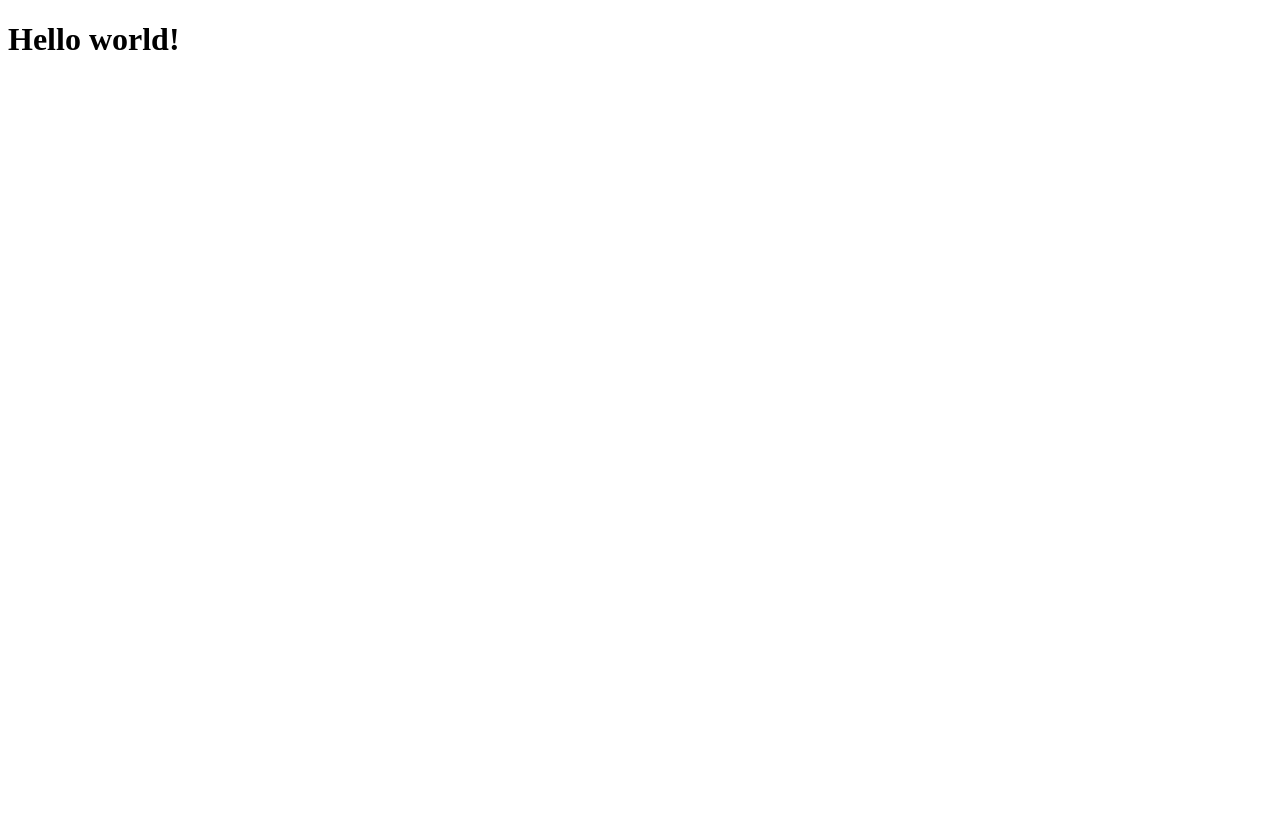
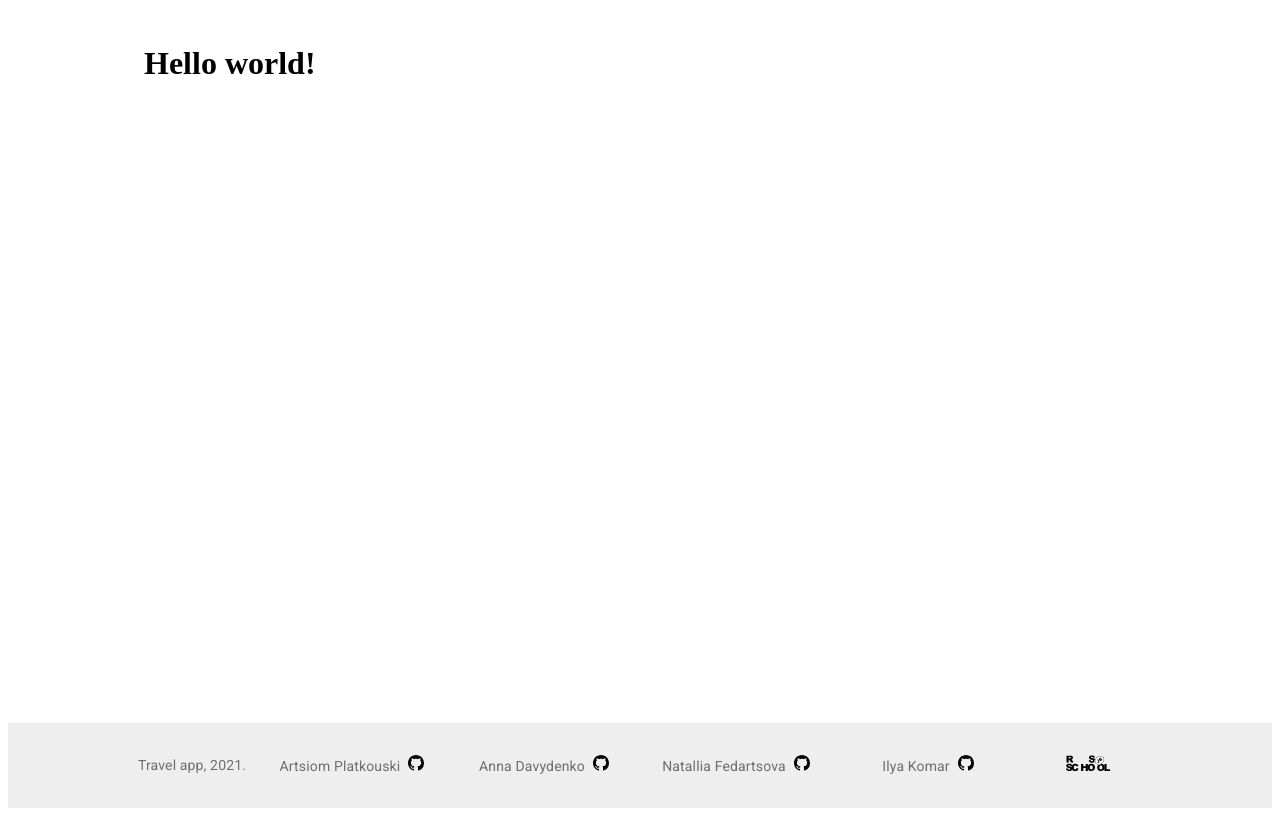
Before and after one commit to aplatkouski/travel-app, a React app: page / in a window 1280 px wide. Built offline with nearby package versions, Linux system fonts and the light colour scheme.

Commit message:
feat: add footer
Signed-off-by: aplatkouski <5857672+aplatkouski@users.noreply.github.com>

```diff
--- a/src/App.tsx
+++ b/src/App.tsx
@@ -1,9 +1,27 @@
+import { createStyles, makeStyles } from '@material-ui/core/styles';
+import Footer from 'Components/Footer';
+import MainView from 'Components/MainView';
 import React from 'react';
 
-const App = (): JSX.Element => (
-  <div className="App">
-    <h1>Hello world!</h1>
-  </div>
+const useStyles = makeStyles(
+  createStyles({
+    root: {
+      display: 'flex',
+      flexDirection: 'column',
+      minHeight: '100vh',
+    },
+  })
 );
 
+const App = (): JSX.Element => {
+  const classes = useStyles();
+
+  return (
+    <div className={classes.root}>
+      <MainView />
+      <Footer />
+    </div>
+  );
+};
+
 export default App;
--- /dev/null
+++ b/src/assets/data/contributors.json
@@ -0,0 +1,18 @@
+[
+  {
+    "name": "Artsiom Platkouski",
+    "gitHubLink": "https://github.com/aplatkouski"
+  },
+  {
+    "name": "Anna Davydenko",
+    "gitHubLink": "https://github.com/AnnaDavydenko"
+  },
+  {
+    "name": "Natallia Fedartsova",
+    "gitHubLink": "https://github.com/natallia-js"
+  },
+  {
+    "name": "Ilya Komar",
+    "gitHubLink": "https://github.com/Helias17"
+  }
+]
--- /dev/null
+++ b/src/components/ContributorLinks/ContributorLinks.tsx
@@ -0,0 +1,53 @@
+import { Grid, Link } from '@material-ui/core';
+import { createStyles, makeStyles, Theme } from '@material-ui/core/styles';
+import GitHubLogo from 'Assets/icons/github-logo.svg';
+import SvgImg from 'Components/SvgImg';
+import * as React from 'react';
+import { Contributors } from 'States/contributors/model';
+
+const useStyles = makeStyles((theme: Theme) =>
+  createStyles({
+    item: {
+      color: theme.palette.text.secondary,
+      margin: theme.spacing(1, 0),
+      minWidth: theme.spacing(20),
+      textAlign: 'center',
+    },
+    link: {
+      color: theme.palette.text.secondary,
+      '& > *': {
+        marginLeft: theme.spacing(1),
+      },
+    },
+  })
+);
+
+export interface Props {
+  contributors: Contributors;
+}
+
+const ContributorLinks = ({ contributors }: Props): JSX.Element => {
+  const classes = useStyles();
+
+  return (
+    <>
+      {contributors.map((contributor) => (
+        <Grid key={contributor.name} className={classes.item} item md={3} sm={6} xs={12}>
+          <Link
+            className={classes.link}
+            href={contributor.gitHubLink}
+            rel="noopener"
+            target="_blank"
+            underline="none"
+            variant="body2"
+          >
+            {contributor.name}
+            <SvgImg alt="GitHub logo" src={GitHubLogo} title="github.com" />
+          </Link>
+        </Grid>
+      ))}
+    </>
+  );
+};
+
+export default ContributorLinks;
--- /dev/null
+++ b/src/components/ContributorLinks/index.ts
@@ -0,0 +1,3 @@
+import ContributorLinks from './ContributorLinks';
+
+export default ContributorLinks;
--- /dev/null
+++ b/src/components/Footer/Footer.tsx
@@ -0,0 +1,73 @@
+import { Grid, Link, Typography } from '@material-ui/core';
+import { createStyles, makeStyles, Theme } from '@material-ui/core/styles';
+import RsSchoolLogo from 'Assets/icons/rsschool-logo.svg';
+import ContributorLinks from 'Components/ContributorLinks';
+import SvgImg from 'Components/SvgImg';
+import contributors from 'Data/contributors.json';
+import * as React from 'react';
+
+const useStyles = makeStyles((theme: Theme) =>
+  createStyles({
+    container: {
+      flexGrow: 1,
+      margin: 'auto',
+      maxWidth: '1024px',
+      justifyContent: 'center',
+    },
+    footer: {
+      backgroundColor:
+        theme.palette.type === 'light'
+          ? theme.palette.grey[200]
+          : theme.palette.grey[800],
+      flexShrink: 0,
+      padding: theme.spacing(3, 2),
+    },
+    item: {
+      color: theme.palette.text.secondary,
+      display: 'flex',
+      justifyContent: 'center',
+      margin: theme.spacing(1, 0),
+    },
+  })
+);
+
+const AppIntro = () => (
+  <Typography color="textSecondary" variant="body2">
+    <Link
+      color="inherit"
+      href="https://github.com/aplatkouski/travel-app"
+      title="Travel app source"
+    >
+      Travel app
+    </Link>
+    {`, ${new Date().getFullYear()}.`}
+  </Typography>
+);
+
+export default function Footer(): JSX.Element {
+  const classes = useStyles();
+
+  return (
+    <footer className={classes.footer}>
+      <Grid className={classes.container} container>
+        <Grid className={classes.item} item md sm={12}>
+          <AppIntro />
+        </Grid>
+        <Grid container item md={9} sm={12}>
+          <ContributorLinks contributors={contributors} />
+        </Grid>
+        <Grid className={classes.item} item md sm={12}>
+          <Link
+            color="inherit"
+            href="https://rs.school/js/"
+            rel="noopener"
+            target="_blank"
+            underline="none"
+          >
+            <SvgImg alt="RSSchool logo" src={RsSchoolLogo} title="rs.school" />
+          </Link>
+        </Grid>
+      </Grid>
+    </footer>
+  );
+}
--- /dev/null
+++ b/src/components/Footer/index.ts
@@ -0,0 +1,3 @@
+import Footer from './Footer';
+
+export default Footer;
--- /dev/null
+++ b/src/components/MainView/MainView.tsx
@@ -0,0 +1,26 @@
+import { Container } from '@material-ui/core';
+import { createStyles, makeStyles, Theme } from '@material-ui/core/styles';
+import React from 'react';
+
+const useStyles = makeStyles((theme: Theme) =>
+  createStyles({
+    main: {
+      flexBasis: 'auto',
+      flexGrow: 1,
+      flexShrink: 0,
+      maxWidth: '1024px',
+      padding: theme.spacing(2, 2),
+    },
+  })
+);
+const MainView = (): JSX.Element => {
+  const classes = useStyles();
+
+  return (
+    <Container className={classes.main} component="main" maxWidth="sm">
+      <h1>Hello world!</h1>
+    </Container>
+  );
+};
+
+export default MainView;
--- /dev/null
+++ b/src/components/MainView/index.ts
@@ -0,0 +1,3 @@
+import MainView from './MainView';
+
+export default MainView;
--- /dev/null
+++ b/src/components/SvgImg/SvgImg.tsx
@@ -0,0 +1,29 @@
+import { createStyles, makeStyles, Theme } from '@material-ui/core/styles';
+import * as React from 'react';
+
+const useStyles = makeStyles((theme: Theme) =>
+  createStyles({
+    root: {
+      height: theme.spacing(2),
+      objectFit: 'fill',
+      width: 'auto',
+      '&:hover': {
+        transform: 'scale(1.4)',
+      },
+    },
+  })
+);
+
+export interface Props {
+  alt: string;
+  src: string;
+  title: string;
+}
+
+const SvgImg = ({ alt, src, title }: Props): JSX.Element => {
+  const classes = useStyles();
+
+  return <img alt={alt} className={classes.root} src={src} title={title} />;
+};
+
+export default SvgImg;
--- /dev/null
+++ b/src/components/SvgImg/index.ts
@@ -0,0 +1,3 @@
+import SvgImg from './SvgImg';
+
+export default SvgImg;
--- /dev/null
+++ b/src/custom.d.ts
@@ -0,0 +1,5 @@
+declare module '*.svg' {
+  const content: string;
+  export const ReactComponent: React.FunctionComponent<React.SVGAttributes<SVGElement>>;
+  export default content;
+}
--- /dev/null
+++ b/src/entities/contributor.ts
@@ -0,0 +1,6 @@
+interface Contributor {
+  name: string;
+  gitHubLink: string;
+}
+
+export default Contributor;
```
Also changed, not shown: src/assets/icons/github-logo.svg (added), src/assets/icons/rsschool-logo.svg (added).
